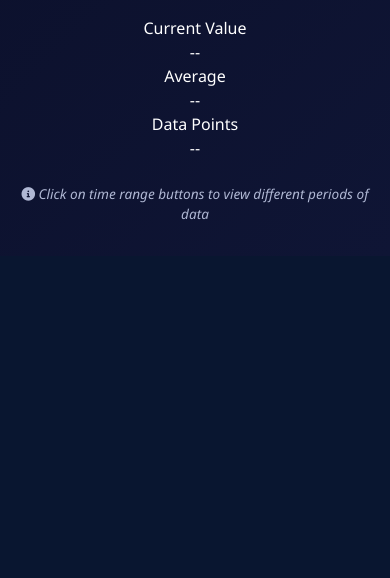
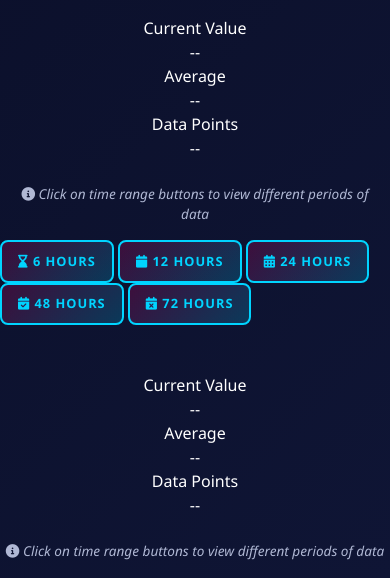
Before and after one commit to varun82786/rasberrypi_monitor, a Flask app: page /graph/1 in a window 390 px wide. Shown: the part 588-1166 px from the top of the page. Before the commit the page ends 808 px from the top, so only its background shows below. Run offline with Flask 3, Linux system fonts and the light colour scheme; some libraries are stand-ins or nearby versions.

Commit message:
feat: implement dynamic field selection and display data statistics in graph

```diff
--- a/static/js/graph.js
+++ b/static/js/graph.js
@@ -13,7 +13,8 @@ function fetchData_period(period) {
         event.target.classList.add('active');
     }
 
-    fetch(`/historic_data/field1/${period}`)
+    // Use the CURRENT_FIELD variable from the template
+    fetch(`/historic_data/${CURRENT_FIELD}/${period}`)
         .then(response => response.json())
         .then(data => {
             const feeds = data.feeds;
@@ -23,7 +24,8 @@ function fetchData_period(period) {
             feeds.forEach(feed => {
                 const time = extractISTTime(feed.created_at);
                 labels.push(time);
-                values.push(parseFloat(feed.field1));
+                const fieldValue = feed[CURRENT_FIELD];
+                values.push(parseFloat(fieldValue) || 0);
             });
 
             updateChart(labels, values);
@@ -46,12 +48,15 @@ function updateChart(labels, values) {
     const canvas = document.getElementById('graphCanvas');
     canvas.style.display = 'block';
 
+    // Get the label for the current field
+    const fieldLabel = FIELD_LABELS[CURRENT_FIELD] || CURRENT_FIELD;
+
     chart = new Chart(ctx, {
         type: 'line',
         data: {
             labels: labels,
             datasets: [{
-                label: '{{ field | title }}',
+                label: fieldLabel,
                 data: values,
                 borderColor: 'rgba(0, 212, 255, 1)',
                 backgroundColor: 'rgba(0, 212, 255, 0.1)',
@@ -143,3 +148,49 @@ if (document.readyState === 'loading') {
 } else {
     fetchData_period('live');
 }
+
+function updateStatistics(values) {
+    if (values.length === 0) return;
+
+    const currentValue = values[values.length - 1];
+    const average = (values.reduce((a, b) => a + b, 0) / values.length).toFixed(2);
+    const dataPoints = values.length;
+
+    const currentEl = document.getElementById('current-value');
+    const avgEl = document.getElementById('average-value');
+    const pointsEl = document.getElementById('data-points');
+
+    if (currentEl) currentEl.textContent = currentValue.toFixed(2);
+    if (avgEl) avgEl.textContent = average;
+    if (pointsEl) pointsEl.textContent = dataPoints;
+}
+
+function extractISTTime(utcTimestamp) {
+    const utcDate = new Date(utcTimestamp);
+    const istOffset = 5.5 * 60 * 60 * 1000;
+    const istDate = new Date(utcDate.getTime() + istOffset);
+
+    const hours = String(istDate.getUTCHours()).padStart(2, '0');
+    const minutes = String(istDate.getUTCMinutes()).padStart(2, '0');
+    const seconds = String(istDate.getUTCSeconds()).padStart(2, '0');
+
+    return `${hours}:${minutes}:${seconds}`;
+}
+
+function showLoadingIndicator(show) {
+    const indicator = document.getElementById('loading-indicator');
+    if (indicator) {
+        indicator.style.display = show ? 'flex' : 'none';
+    }
+    const canvas = document.getElementById('graphCanvas');
+    if (canvas) {
+        canvas.style.display = show ? 'none' : 'block';
+    }
+}
+
+// Fetch initial data on page load
+if (document.readyState === 'loading') {
+    document.addEventListener('DOMContentLoaded', () => fetchData_period('live'));
+} else {
+    fetchData_period('live');
+}
--- a/templates/graph.html
+++ b/templates/graph.html
@@ -9,6 +9,20 @@
     <link href="https://fonts.googleapis.com/css2?family=Orbitron:wght@400;700&family=Roboto+Mono:wght@400;700&display=swap" rel="stylesheet">
     <link rel="stylesheet" href="/static/css/graph.css">
     <script src="https://cdn.jsdelivr.net/npm/chart.js"></script>
+    <!-- Pass field parameter to JavaScript -->
+    <script>
+        const CURRENT_FIELD = '{{ field }}';
+        const FIELD_LABELS = {
+            'field1': 'CPU Temperature (°C)',
+            'field2': 'GPU Temperature (°C)',
+            'field3': 'CPU Usage (%)',
+            'field4': 'Memory Usage (GB)',
+            'field5': 'Disk Usage (GB)',
+            'field6': 'Bytes Sent',
+            'field7': 'Bytes Received',
+            'field8': 'System Uptime (hours)'
+        };
+    </script>
 </head>
 <body>
     <!-- Header Section -->
@@ -95,3 +109,50 @@
     <script src="/static/js/graph.js"></script>
 </body>
 </html>
+            <button class="btn btn-secondary" onclick="fetchData_period('6hrs')">
+                <i class="fas fa-hourglass-end"></i> 6 Hours
+            </button>
+            <button class="btn btn-secondary" onclick="fetchData_period('12hrs')">
+                <i class="fas fa-calendar"></i> 12 Hours
+            </button>
+            <button class="btn btn-secondary" onclick="fetchData_period('24hrs')">
+                <i class="fas fa-calendar-alt"></i> 24 Hours
+            </button>
+            <button class="btn btn-secondary" onclick="fetchData_period('48hrs')">
+                <i class="fas fa-calendar-check"></i> 48 Hours
+            </button>
+            <button class="btn btn-secondary" onclick="fetchData_period('72hrs')">
+                <i class="fas fa-calendar-times"></i> 72 Hours
+            </button>
+        </div>
+
+        <!-- Data Statistics -->
+        <div class="row mt-5 mb-4">
+            <div class="col-12 col-md-4">
+                <div class="data-card text-center">
+                    <div class="card-label">Current Value</div>
+                    <div class="card-value" id="current-value">--</div>
+                </div>
+            </div>
+            <div class="col-12 col-md-4">
+                <div class="data-card text-center">
+                    <div class="card-label">Average</div>
+                    <div class="card-value" id="average-value">--</div>
+                </div>
+            </div>
+            <div class="col-12 col-md-4">
+                <div class="data-card text-center">
+                    <div class="card-label">Data Points</div>
+                    <div class="card-value" id="data-points">--</div>
+                </div>
+            </div>
+        </div>
+
+        <p class="info-text">
+            <i class="fas fa-info-circle"></i> Click on time range buttons to view different periods of data
+        </p>
+    </div>
+
+    <script src="/static/js/graph.js"></script>
+</body>
+</html>
```
